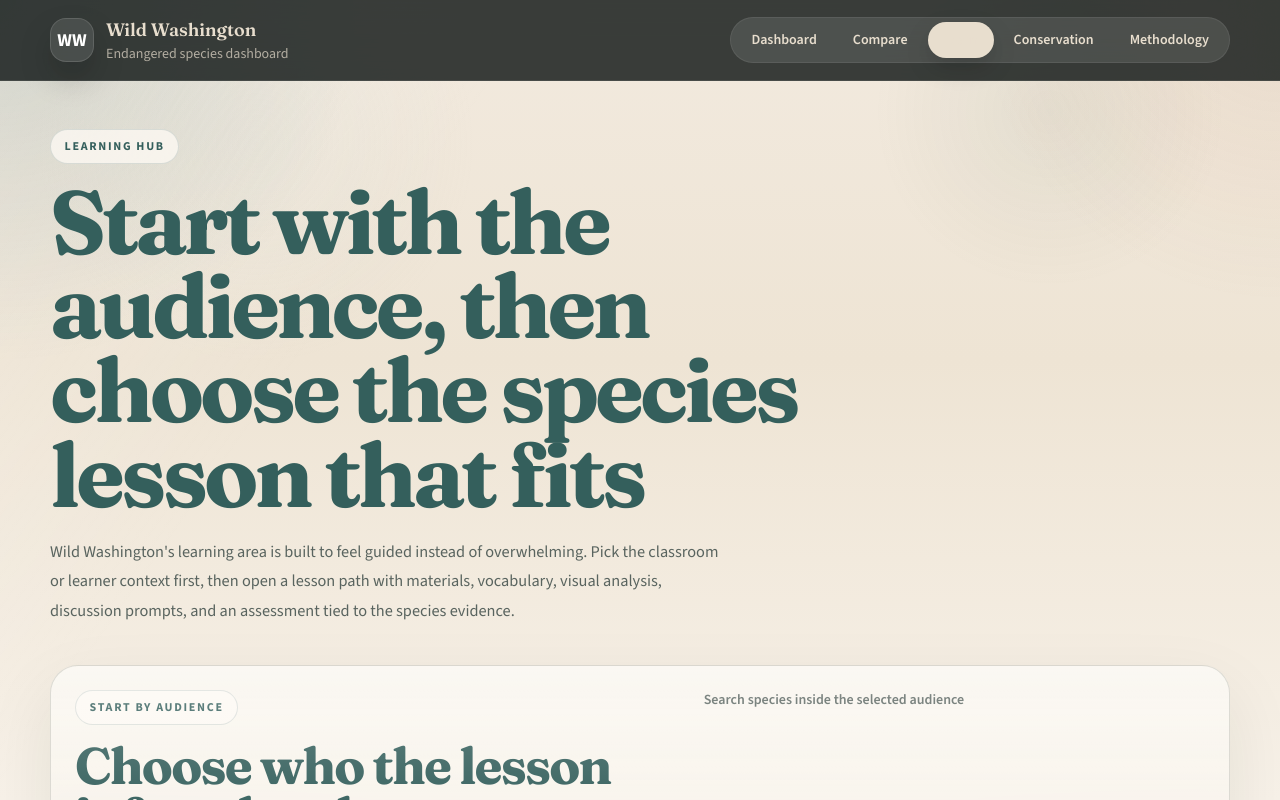
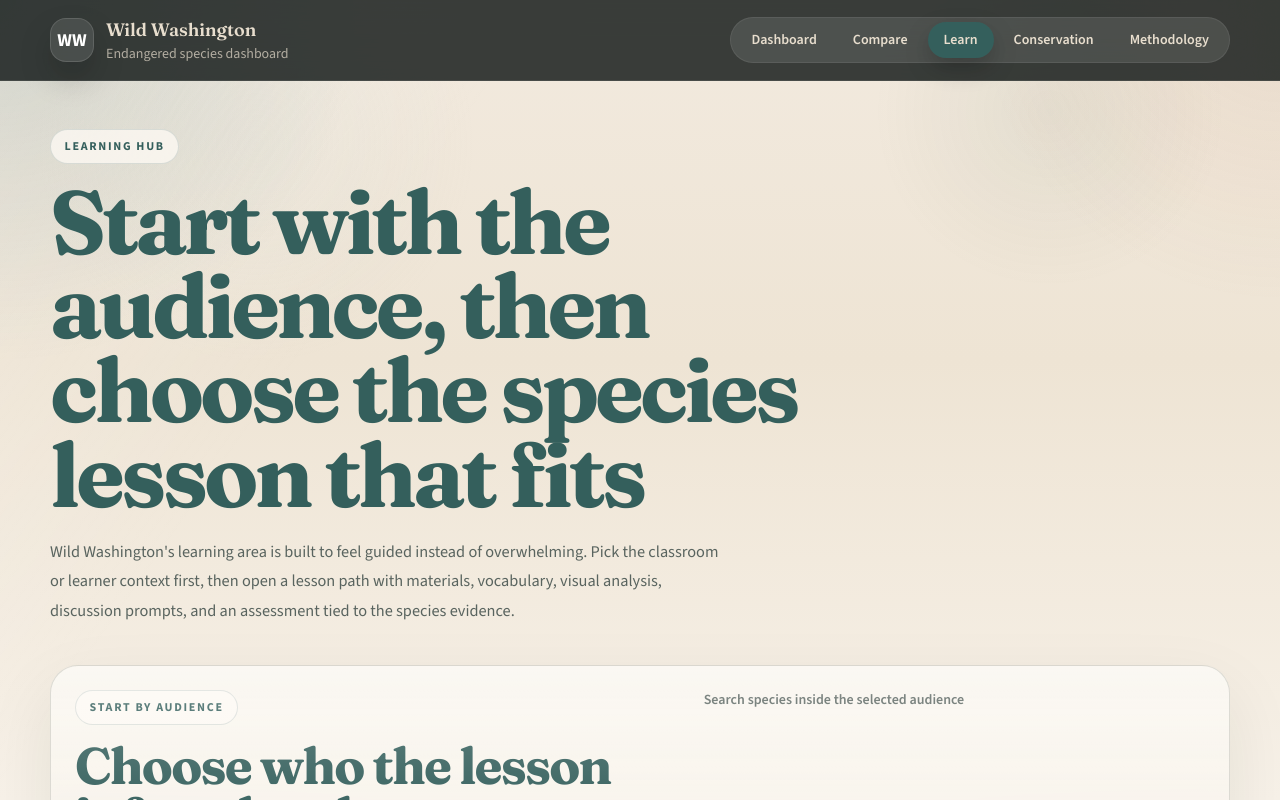
Before and after one commit to sabinMas/Wild-Washington, a Next.js app: page /learn in a window 1280 px wide. Shown: the top 800 px of the page. Built offline with nearby package versions, Linux system fonts and the light colour scheme.

Commit message:
accessibility fix

```diff
--- a/components/layout/SiteHeader.tsx
+++ b/components/layout/SiteHeader.tsx
@@ -48,7 +48,7 @@ export function SiteHeader() {
                 className={cn(
                   "rounded-full px-4 py-2 text-sm font-semibold transition-colors",
                   active
-                    ? "bg-sand text-ink shadow-[0_10px_24px_rgba(0,0,0,0.16)]"
+                    ? "bg-ocean text-white shadow-[0_10px_24px_rgba(0,0,0,0.22)]"
                     : "text-[rgba(232,222,206,0.78)] hover:bg-white/10 hover:text-white",
                 )}
               >
@@ -104,7 +104,7 @@ export function SiteHeader() {
                     onClick={() => setOpen(false)}
                     className={cn(
                       "rounded-2xl px-4 py-3 text-sm font-semibold",
-                      active ? "bg-sand text-ink" : "bg-white/5 text-[rgba(232,222,206,0.84)]",
+                      active ? "bg-ocean text-white" : "bg-white/5 text-[rgba(232,222,206,0.84)]",
                     )}
                   >
                     {item.label}
```
